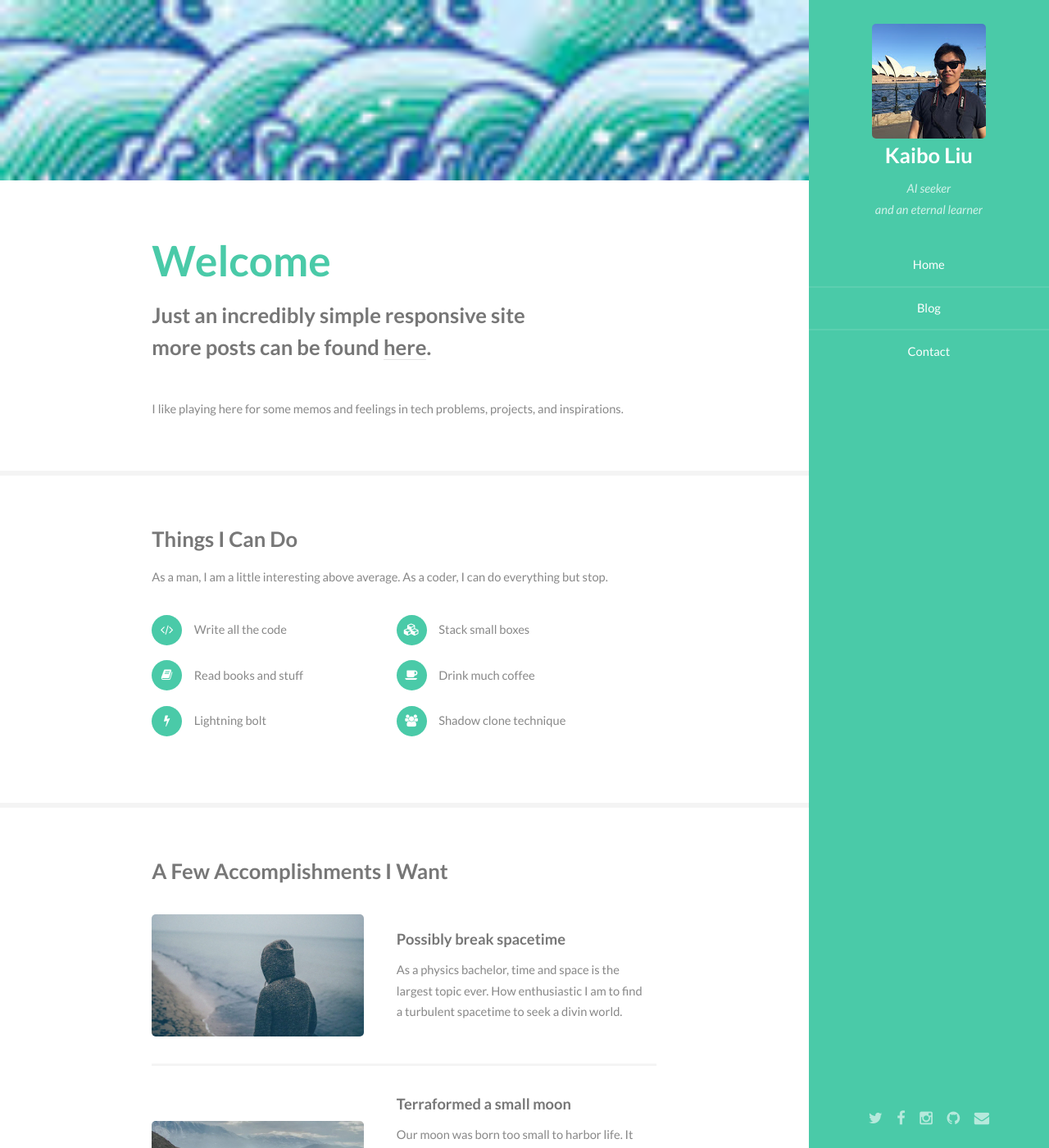
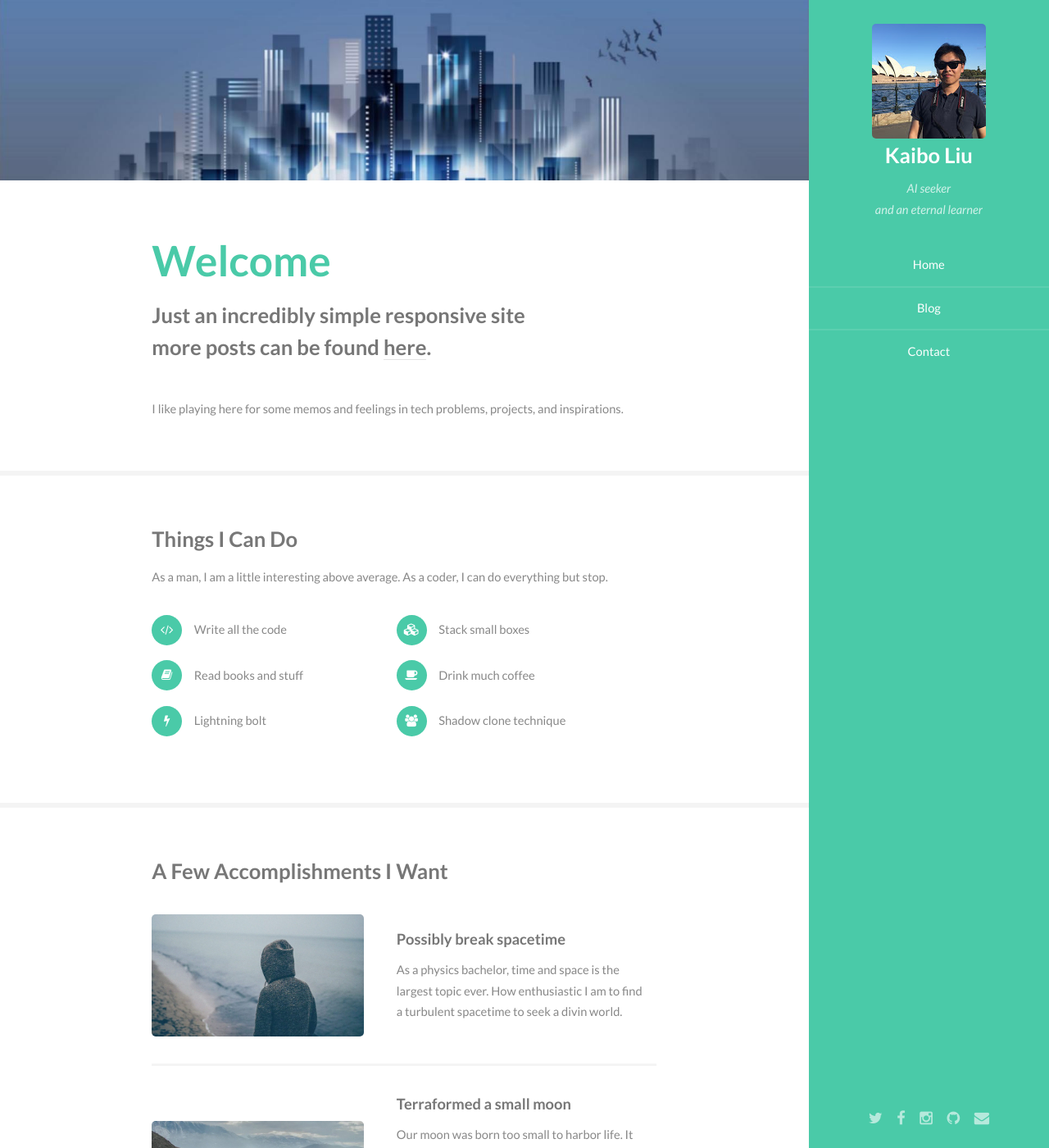
Before and after one commit to KaiboLiu/kaiboliu.github.io, a Jekyll site: the page built from index.html, in a window 1280 px wide and 1400 px high. Shown: the whole window at 82% size. Built offline with Jekyll 4.4.1, drawn with Linux system fonts in a browser that asks for light colours.

Commit message:
better website

```diff
--- a/css/style.css
+++ b/css/style.css
@@ -1057,7 +1057,7 @@
 /* One */
 
 	#one:before {
-		background-image: url("https://raw.githubusercontent.com/KaiboLiu/kaiboliu.github.io/master/images/banner_wave.jpg");
+		background-image: url("https://raw.githubusercontent.com/KaiboLiu/kaiboliu.github.io/master/images/banner_city.jpg");
 		/*background-image: url("{site.baseurl}/images/banner.jpg");*//*url("../images/banner.jpg");*/
 		background-position: top right;
 		background-repeat: no-repeat;
```
